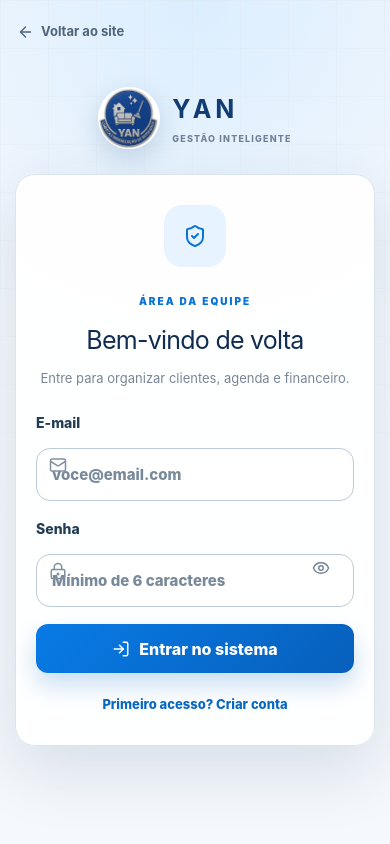
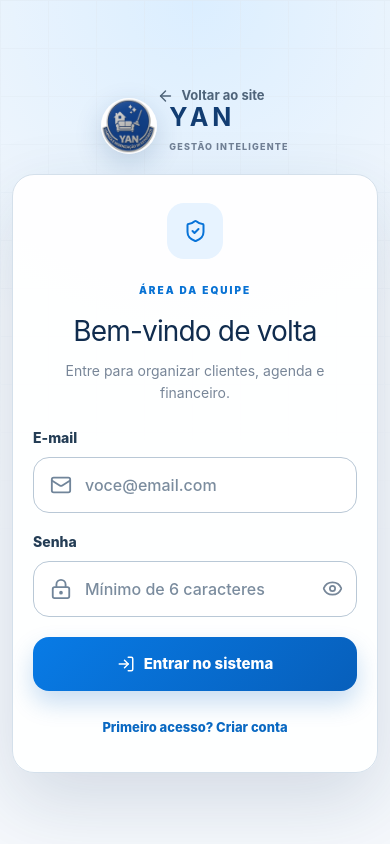
Before and after one commit to uniquessatacado/yanlimpeza, a Next.js app: page /app in a window 390 px wide. Built offline with nearby package versions, Linux system fonts and the light colour scheme; no server answers.

Commit message:
Corrige campos e responsividade da tela de login

```diff
--- a/app/globals.css
+++ b/app/globals.css
@@ -877,3 +877,192 @@ body.modal-scroll-locked {
   .return-preset-create { grid-template-columns: 1fr; }
   .return-preset-create label:nth-child(3), .return-preset-create .button-admin-primary { grid-column: auto; }
 }
+
+/* Auth page responsive hardening */
+.auth-shell {
+  min-height: 100dvh;
+  padding:
+    max(72px, calc(env(safe-area-inset-top) + 48px))
+    max(20px, env(safe-area-inset-right))
+    max(36px, calc(env(safe-area-inset-bottom) + 20px))
+    max(20px, env(safe-area-inset-left));
+  overflow-x: clip;
+}
+
+.auth-brand,
+.auth-card,
+.back-to-site {
+  position: relative;
+  z-index: 1;
+}
+
+.auth-card {
+  width: min(100%, 480px);
+  overflow: hidden;
+  border-color: #d4e0eb;
+  box-shadow: 0 28px 75px rgba(18, 55, 92, .15);
+}
+
+.auth-form {
+  width: 100%;
+  gap: 18px;
+}
+
+.auth-form label {
+  min-width: 0;
+  display: block;
+}
+
+.auth-form .input-with-icon {
+  width: 100%;
+  margin-top: 9px;
+  position: relative;
+}
+
+.auth-form .input-with-icon input {
+  min-width: 0;
+  height: 56px;
+  margin: 0;
+  padding: 0 52px;
+  color: #16334f;
+  border-color: #b9c8d6;
+  border-radius: 16px;
+  font-size: 16px;
+  font-weight: 550;
+  line-height: 1;
+}
+
+.auth-form .input-with-icon input::placeholder {
+  color: #7b8c9e;
+  font-weight: 500;
+  opacity: 1;
+}
+
+.auth-form .input-with-icon > svg {
+  width: 22px;
+  height: 22px;
+  left: 17px;
+  top: 50%;
+  z-index: 2;
+  color: #71859a;
+  pointer-events: none;
+  transform: translateY(-50%);
+}
+
+.auth-form .input-with-icon > button {
+  width: 50px;
+  height: 100%;
+  top: 0;
+  right: 0;
+  display: grid;
+  place-items: center;
+  z-index: 2;
+  border-radius: 0 16px 16px 0;
+}
+
+.auth-form .input-with-icon > button svg {
+  width: 21px;
+  height: 21px;
+}
+
+.auth-form .input-with-icon:focus-within > svg,
+.auth-form .input-with-icon:focus-within > button {
+  color: #0873d8;
+}
+
+.auth-form .input-with-icon input:focus {
+  border-color: #238ce8;
+  box-shadow: 0 0 0 4px rgba(35, 140, 232, .13);
+}
+
+.auth-form .primary-submit {
+  min-height: 54px;
+  margin-top: 2px;
+  border-radius: 16px;
+  font-size: 15px;
+}
+
+.auth-switch {
+  min-height: 44px;
+  margin-top: 15px;
+  padding: 0 10px;
+  border-radius: 12px;
+}
+
+@media (max-width: 560px) {
+  .auth-shell {
+    padding:
+      max(66px, calc(env(safe-area-inset-top) + 42px))
+      max(12px, env(safe-area-inset-right))
+      max(28px, calc(env(safe-area-inset-bottom) + 16px))
+      max(12px, env(safe-area-inset-left));
+  }
+
+  .back-to-site {
+    top: max(18px, env(safe-area-inset-top));
+    left: max(16px, env(safe-area-inset-left));
+  }
+
+  .auth-brand {
+    margin: 8px 0 20px;
+  }
+
+  .auth-brand img {
+    width: 56px;
+    height: 56px;
+  }
+
+  .auth-card {
+    padding: 28px 20px 22px;
+    border-radius: 22px;
+  }
+
+  .auth-icon {
+    width: 56px;
+    height: 56px;
+    margin-bottom: 17px;
+    border-radius: 17px;
+  }
+
+  .auth-icon svg {
+    width: 25px;
+  }
+
+  .auth-card h1 {
+    margin-top: 10px;
+    font-size: clamp(24px, 7.2vw, 28px);
+  }
+
+  .auth-card > p {
+    margin-bottom: 22px;
+    font-size: 14px;
+  }
+
+  .auth-form .input-with-icon input {
+    height: 56px;
+    padding-left: 51px;
+    padding-right: 51px;
+    font-size: 16px;
+  }
+}
+
+@media (max-width: 370px) {
+  .auth-card {
+    padding-right: 16px;
+    padding-left: 16px;
+  }
+
+  .auth-brand strong {
+    font-size: 22px;
+  }
+
+  .auth-brand span {
+    letter-spacing: .1em;
+  }
+}
+
+@media (max-height: 720px) and (min-width: 561px) {
+  .auth-shell {
+    justify-content: flex-start;
+  }
+}
```
